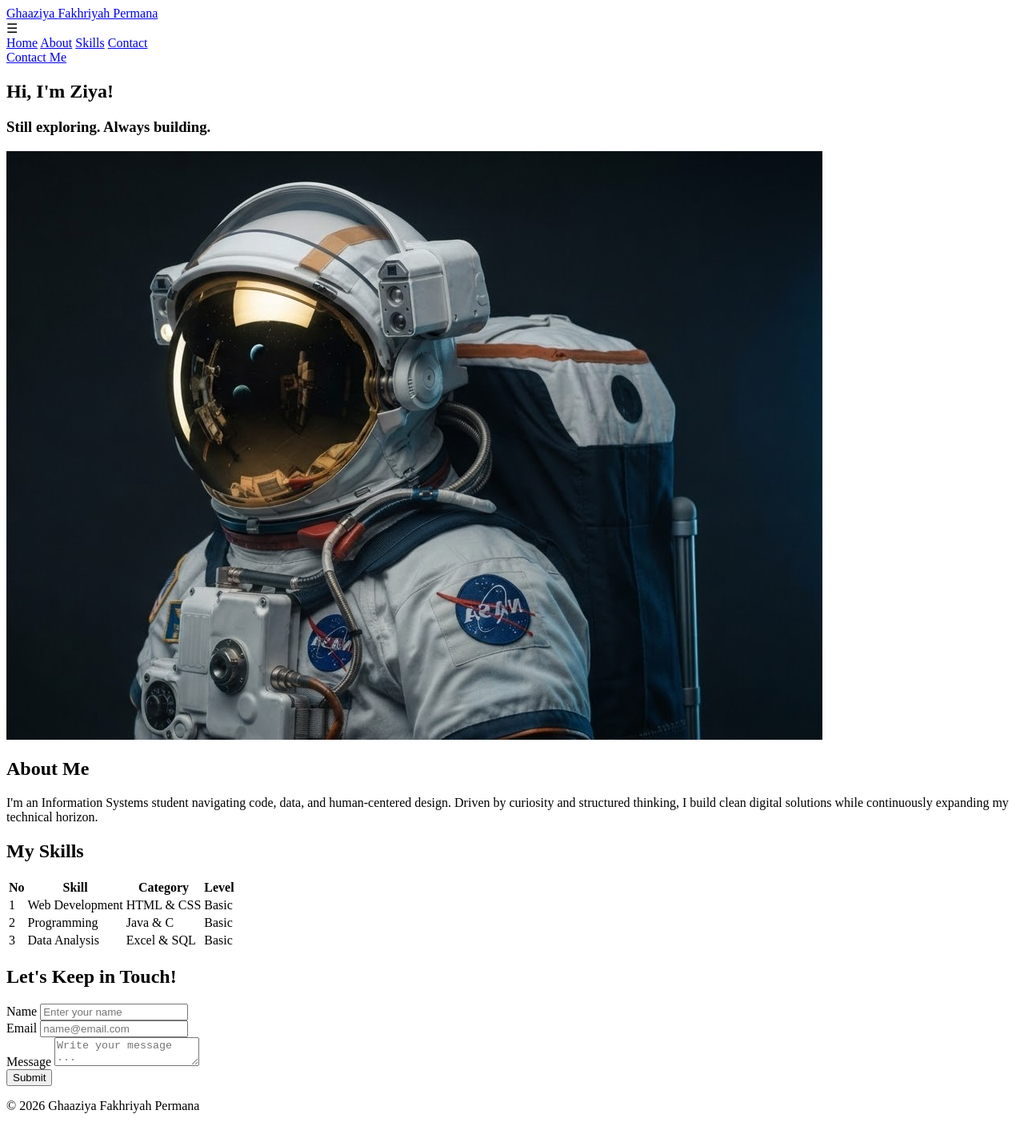
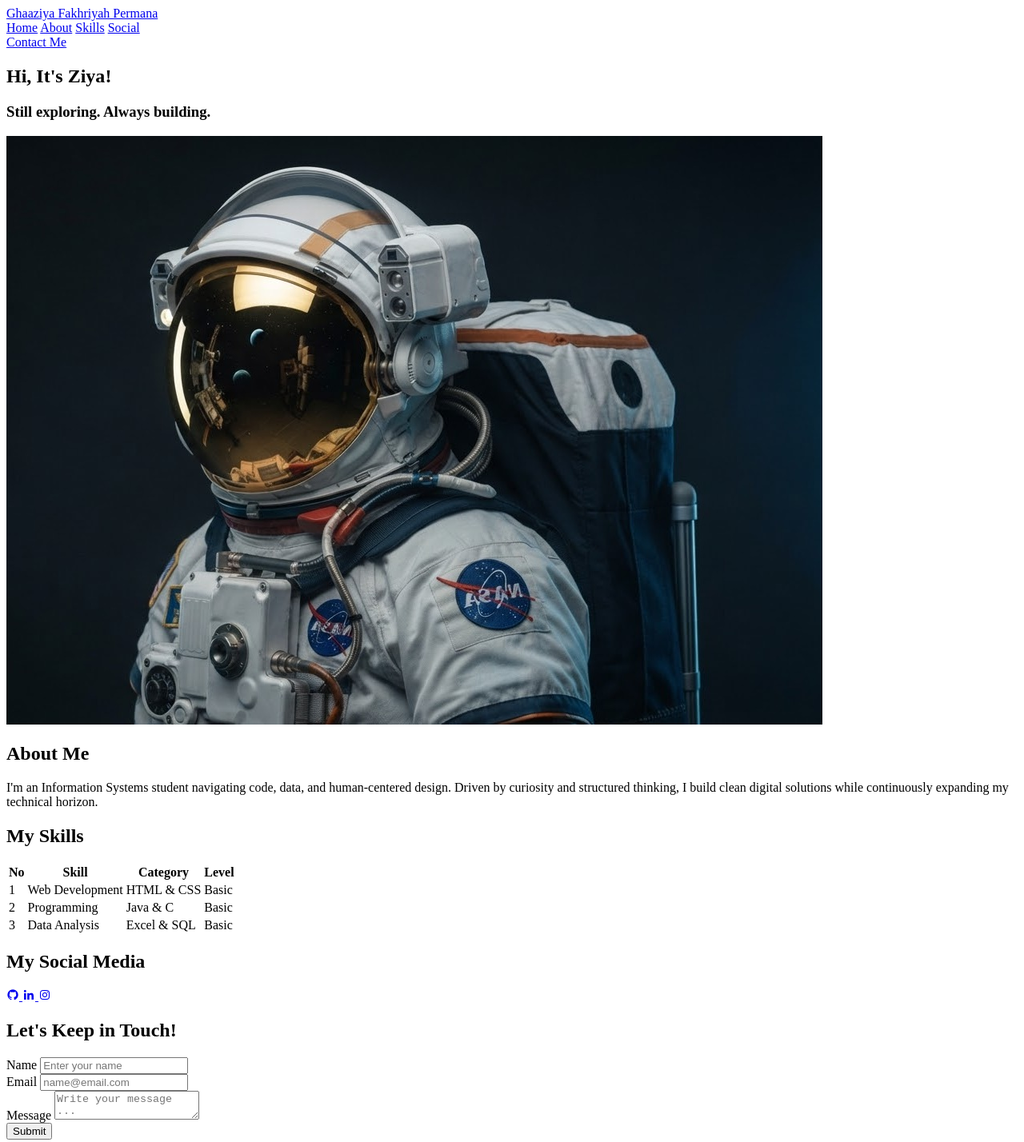
Before and after one commit to ZiyaXP/portofolio-web, a plain HTML site: page index.html in a window 1280 px wide. Shown: the top 1428 px of the page at 80% size. Drawn offline with nearby package versions, Linux system fonts and the light colour scheme.

Commit message:
social update

```diff
--- a/index.html
+++ b/index.html
@@ -4,6 +4,7 @@
         <meta charset="UTF-8">
         <meta name="viewport" content="width=device-width, initial-scale=1.0">
         <title>Ziya | Portofolio</title>
+        <link href="https://unpkg.com/boxicons@2.1.4/css/boxicons.min.css" rel="stylesheet">
         <!-- <link rel="stylesheet" href="style.css"> -->
     </head>
     <body>
@@ -12,13 +13,11 @@
                 <span>Ghaaziya </span>Fakhriyah Permana
             </a>
 
-            <div class="menu" id="menu-icon">&#9776;</div>
-
             <nav class="nav-bar">
                 <a href="#hero">Home</a>
                 <a href="#about">About</a>
                 <a href="#skills">Skills</a>
-                <a href="#contact">Contact</a>
+                <a href="#social">Social</a>
             </nav>
 
             <a href="#contact" class="contact-btn">Contact Me</a>
@@ -27,7 +26,7 @@
         <main>
         <section class="hero" id="hero">
             <div class="hero-content">
-                <h1>Hi, I'm <span>Ziya</span>!</h1>
+                <h1>Hi, It's <span>Ziya</span>!</h1>
                 <h3><span>Still exploring. </span><span>Always building.</span></h3>
             </div>
 
@@ -84,6 +83,24 @@
             </div>
         </section>
 
+        <section class="social" id="social">
+            <div class="social-content">
+            <h2>My <span>Social Media</span></h2>
+
+                <div class="social-icon">
+                    <a href="#i'll add this later" target="_blank" rel="noopener noreferrer" aria-label="GitHub">
+                        <i class="bx bxl-github"></i>
+                    </a>
+                    <a href="#i'll add this later" target="_blank" rel="noopener noreferrer" aria-label="LinkedIn">
+                        <i class="bx bxl-linkedin"></i>
+                    </a>
+                    <a href="#i'll add this later" target="_blank" rel="noopener noreferrer" aria-label="Instagram">
+                        <i class="bx bxl-instagram"></i>
+                    </a>
+                </div>
+            </div>
+
+        </section>
         <section class="contact" id="contact">
             <div class="contact-content">
             <h2>Let's Keep in Touch!</h2>
```
